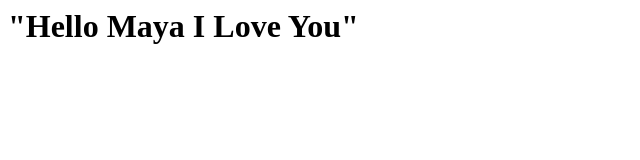
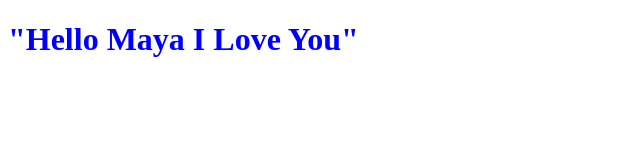
Before and after one commit to IniyaMaya/lecture-0, a plain HTML site: page index.html in a window 1280 px wide. Shown: the whole page, without its empty margins (0-640 px from the left). Drawn offline with Linux system fonts and the light colour scheme.

Commit message:
newly added

```diff
--- a/index.html
+++ b/index.html
@@ -1,2 +1,15 @@
+<!DOCTYPE html>
+<html>
+    <head>
+<title>My WebPage</title>
+<style>
+    h1 {
+        color: blue;
+    }
 
+</style>
+</head>
+<body>
 <h1>"Hello Maya I Love You"</h1>
+</body>
+</html>
```
